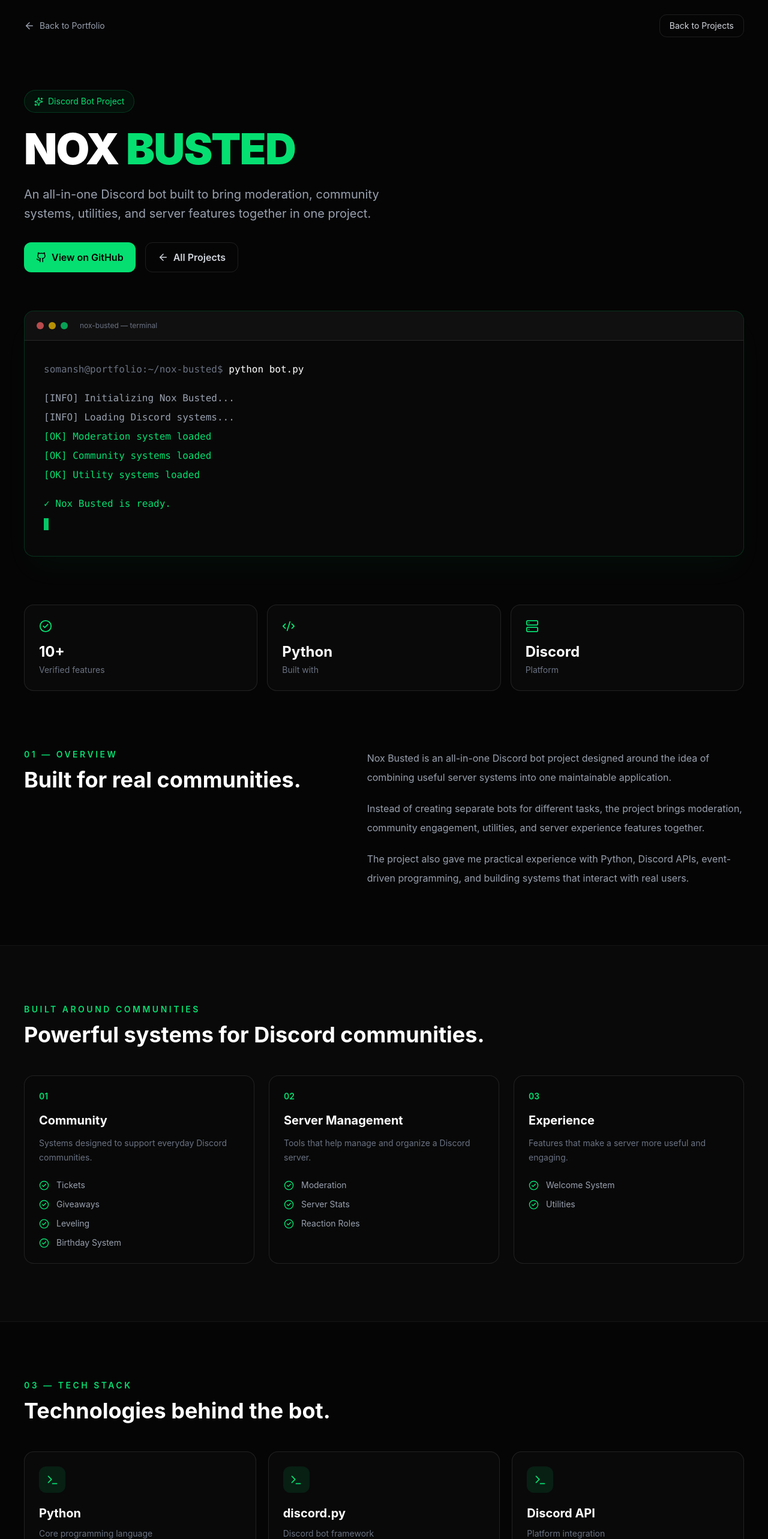
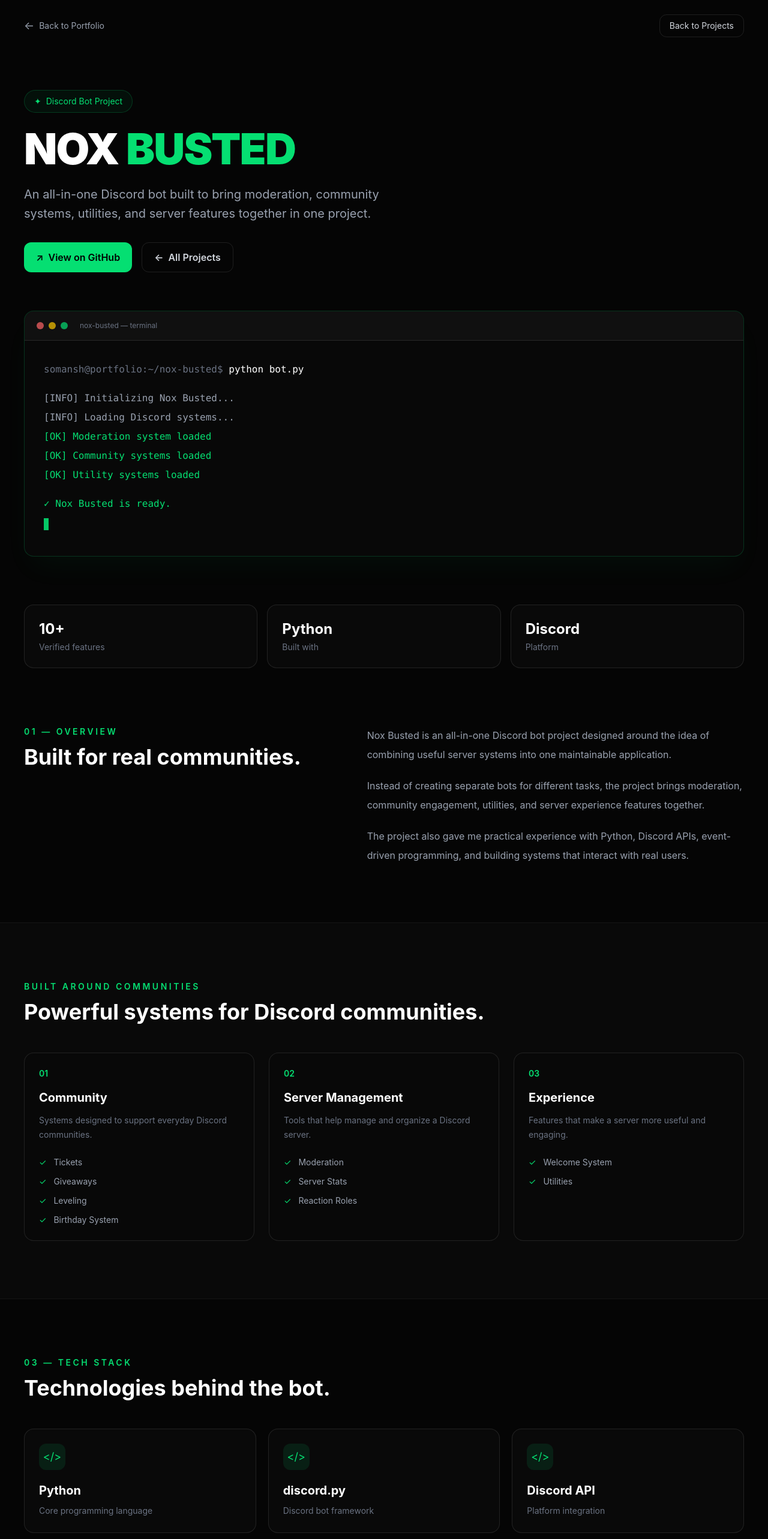
Before and after one commit to SomanshBhai/portfolio, a React (Vite) app: page /projects/nox-busted in a window 1280 px wide. Shown: the top 2566 px of the page at 60% size. Built offline with nearby package versions, Linux system fonts and the light colour scheme.

Commit message:
Refactor NoxBusted component to simplify icons
Removed unused icons and replaced them with text symbols for navigation and project indicators.

```diff
--- a/src/pages/projects/NoxBusted.jsx
+++ b/src/pages/projects/NoxBusted.jsx
@@ -1,15 +1,5 @@
 import { motion } from "framer-motion";
 import { Link } from "react-router-dom";
-import {
-  ArrowLeft,
-  ArrowRight,
-  Github,
-  Terminal as TerminalIcon,
-  CheckCircle2,
-  Code2,
-  Server,
-  Sparkles,
-} from "lucide-react";
 
 const technologies = [
   {
@@ -80,10 +70,9 @@ export default function NoxBusted() {
           to="/"
           className="group flex items-center gap-2 text-sm text-gray-400 transition hover:text-white"
         >
-          <ArrowLeft
-            size={18}
-            className="transition-transform group-hover:-translate-x-1"
-          />
+          <span className="text-lg transition-transform group-hover:-translate-x-1">
+            ←
+          </span>
           Back to Portfolio
         </Link>
 
@@ -104,7 +93,7 @@ export default function NoxBusted() {
           className="max-w-4xl"
         >
           <div className="mb-6 inline-flex items-center gap-2 rounded-full border border-green-400/20 bg-green-400/5 px-4 py-2 text-sm text-green-400">
-            <Sparkles size={15} />
+            <span>✦</span>
             Discord Bot Project
           </div>
 
@@ -125,7 +114,7 @@ export default function NoxBusted() {
               rel="noopener noreferrer"
               className="inline-flex items-center gap-2 rounded-xl bg-green-400 px-5 py-3 font-semibold text-black transition hover:bg-green-300"
             >
-              <Github size={18} />
+              <span>↗</span>
               View on GitHub
             </a>
 
@@ -133,7 +122,7 @@ export default function NoxBusted() {
               to="/#projects"
               className="inline-flex items-center gap-2 rounded-xl border border-white/10 px-5 py-3 font-semibold text-gray-300 transition hover:border-green-400/40 hover:text-white"
             >
-              <ArrowLeft size={18} />
+              <span>←</span>
               All Projects
             </Link>
           </div>
@@ -196,24 +185,18 @@ export default function NoxBusted() {
         <div className="grid gap-4 sm:grid-cols-3">
           {[
             {
-              icon: CheckCircle2,
               value: "10+",
               label: "Verified features",
             },
             {
-              icon: Code2,
               value: "Python",
               label: "Built with",
             },
             {
-              icon: Server,
               value: "Discord",
               label: "Platform",
             },
-          ].map((stat, index) => {
-            const Icon = stat.icon;
-
-            return (
+          ].map((stat, index) => (
             <motion.div
               key={stat.label}
               initial={{ opacity: 0, y: 20 }}
@@ -225,16 +208,13 @@ export default function NoxBusted() {
               }}
               className="rounded-2xl border border-white/10 bg-white/[0.02] p-6"
             >
-                <Icon className="mb-4 text-green-400" size={22} />
-
               <p className="text-2xl font-bold">{stat.value}</p>
 
               <p className="mt-1 text-sm text-gray-500">
                 {stat.label}
               </p>
             </motion.div>
-            );
-          })}
+          ))}
         </div>
       </section>
 
@@ -328,10 +308,7 @@ export default function NoxBusted() {
                       key={feature}
                       className="flex items-center gap-3 text-sm text-gray-400"
                     >
-                      <CheckCircle2
-                        size={17}
-                        className="shrink-0 text-green-400"
-                      />
+                      <span className="text-green-400">✓</span>
                       {feature}
                     </div>
                   ))}
@@ -373,7 +350,7 @@ export default function NoxBusted() {
               className="rounded-2xl border border-white/10 bg-white/[0.02] p-6 transition hover:-translate-y-1 hover:border-green-400/30"
             >
               <div className="mb-5 flex h-11 w-11 items-center justify-center rounded-xl bg-green-400/10 text-green-400">
-                <TerminalIcon size={21} />
+                <span className="text-lg">&lt;/&gt;</span>
               </div>
 
               <h3 className="text-xl font-bold">
@@ -467,10 +444,9 @@ export default function NoxBusted() {
           viewport={{ once: true }}
           className="rounded-3xl border border-green-400/20 bg-green-400/[0.04] p-8 text-center md:p-12"
         >
-          <Github
-            size={30}
-            className="mx-auto text-green-400"
-          />
+          <div className="text-3xl text-green-400">
+            ◈
+          </div>
 
           <h2 className="mt-5 text-2xl font-bold md:text-3xl">
             Explore the project.
@@ -487,7 +463,7 @@ export default function NoxBusted() {
             rel="noopener noreferrer"
             className="mt-7 inline-flex items-center gap-2 rounded-xl bg-green-400 px-6 py-3 font-semibold text-black transition hover:bg-green-300"
           >
-            <Github size={18} />
+            <span>↗</span>
             Open GitHub Repository
           </a>
         </motion.div>
@@ -501,10 +477,9 @@ export default function NoxBusted() {
             className="group rounded-2xl border border-white/10 bg-white/[0.02] p-6 transition hover:border-green-400/30 hover:bg-green-400/[0.03]"
           >
             <div className="flex items-center gap-2 text-sm text-gray-500">
-              <ArrowLeft
-                size={17}
-                className="transition-transform group-hover:-translate-x-1"
-              />
+              <span className="transition-transform group-hover:-translate-x-1">
+                ←
+              </span>
               Previous Project
             </div>
 
@@ -523,10 +498,9 @@ export default function NoxBusted() {
           >
             <div className="flex items-center justify-start gap-2 text-sm text-gray-500 md:justify-end">
               Next Project
-              <ArrowRight
-                size={17}
-                className="transition-transform group-hover:translate-x-1"
-              />
+              <span className="transition-transform group-hover:translate-x-1">
+                →
+              </span>
             </div>
 
             <h3 className="mt-3 text-xl font-bold">
```
Lines whose indentation alone changed are shown as unchanged.
